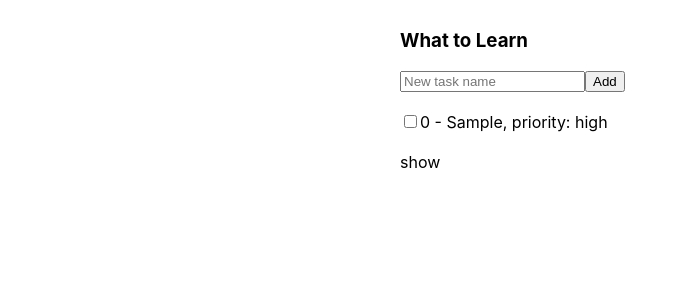
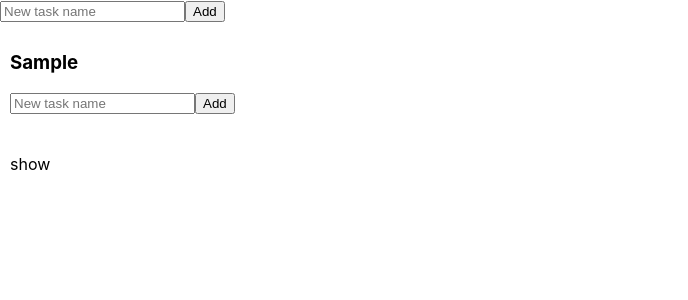
Before and after one commit to NikitaKlepec/my_todolist, a React (Create React App) app: page / in a window 1280 px wide. Both pictures are taken after typing "Sample" into the empty fields and a click on the button "Add". Shown: the top 300 px of the page, without its empty margins (0-688 px from the left). Built offline with nearby package versions, Linux system fonts and the light colour scheme.

Commit message:
adding tudulists with saving to the localStorage, universal components

```diff
--- /dev/null
+++ b/src/AddNewItemForm.tsx
@@ -0,0 +1,62 @@
+import React, {ChangeEvent} from 'react';
+import './App.css';
+
+type AddNewItemFormType = {
+    addItem: (titleTask: string) => void
+}
+
+
+class AddNewItemForm extends React.Component<AddNewItemFormType> {
+
+
+    state = {
+        error: false,
+        title: ''
+    }
+
+
+    onAddItemTitle = () => {
+
+        let titleTask = this.state.title;
+        this.state.title = '';
+        if (titleTask === '') {
+            this.setState({error: true})
+        } else {
+            this.setState({error: false})
+            this.props.addItem(titleTask)
+        }
+        // this.props.addTaskClick(titleTask)
+
+    }
+
+    onTitleChanged = (e: ChangeEvent<HTMLInputElement>) => {
+        this.setState({
+            error: false,
+            title: e.currentTarget.value
+        })
+    }
+    onKeyEnterChanged = (e: any) => {
+        if (e.key === "Enter") {
+            this.onAddItemTitle()
+        }
+    }
+
+
+    render = () => {
+        let classForError = this.state.error ? "error" : ""
+        return (
+            <div className="todoList-newTaskForm">
+                <input className={classForError}
+                       type="text"
+                       placeholder="New task name"
+                       onChange={this.onTitleChanged}
+                       onKeyPress={this.onKeyEnterChanged}
+                       value={this.state.title}
+                />
+                <button onClick={this.onAddItemTitle}>Add</button>
+            </div>
+        );
+    }
+}
+
+export default AddNewItemForm;
--- a/src/App.css
+++ b/src/App.css
@@ -1,9 +1,10 @@
 .App {
-
+ display: flex;
+    flex-direction: row;
 }
 
 .todoList {
-  width: 500px;
+  width: 300px;
   margin: 0 auto;
 }
 
--- a/src/App.tsx
+++ b/src/App.tsx
@@ -1,140 +1,95 @@
-import React from 'react';
+import React from "react";
 import './App.css';
-import TodoListHeader from "./TodoListHeader";
-import TodoListTasks from "./TodoListTasks";
-import TodoListFooter from "./TodoListFooter";
+import TodoList from "./TodoList";
+import AddNewItemForm from "./AddNewItemForm";
 
 
-export  type ObjectTasksType = {
-    id:number
-    title: string
-    isDone: boolean
-    priority: string
+
+
+
+type ObjTodoListsType={
+    id:number,
+    title:string
 }
 
-export type PropsTasksType = {
-    tasks: Array<ObjectTasksType>
-    changeStatus:(id:number,isDone:boolean)=>void
-    changeTitle:(id:number,title:string)=>void
-
+type StateTodoListType={
+    todolist:Array<ObjTodoListsType>
 }
 
-type StateType = {
-    tasks: Array<ObjectTasksType>
-    filterValue: string
-}
-
-type ObjType={
-    isDone?:boolean
-    title?:string
-}
-
-
 class App extends React.Component {
-
     componentDidMount() {
         this.restoreState()
     }
 
-    state: StateType = {
-        tasks: [
-            // {id:0,title: "CSS", isDone: true, priority: "low"},
-            // {id:1,title: "Html", isDone: false, priority: "high"},
-            // {id:2,title: "Js", isDone: true, priority: "medium"},
-            // {id:3,title: "React", isDone: false, priority: "low"}
-        ],
-        filterValue: "All"
+    state:StateTodoListType = {
+        todolist: [
+            // {id: 1, title: "Learn React"},
+            // {id: 2, title: "Learn Javascript"},
+            // {id: 3, title: "Learn CSS"}
+        ]
     }
-
-    nextTaskId=0
 
     saveState=()=>{
         let stateAsString=JSON.stringify(this.state)
-        localStorage.setItem("our-state",stateAsString)
+        localStorage.setItem("todolist-state",stateAsString)
     }
 
     restoreState=()=>{
         let state={
-            tasks:[],
-            filterValue: "All"
+            todolist:[],
+
         }
-        let stateAsString=localStorage.getItem("our-state")
-        if(stateAsString!=null){
+        let stateAsString=localStorage.getItem("todolist-state")
+        if(stateAsString !=null){
             state=JSON.parse(stateAsString)
         }
         this.setState(state,()=>{
-            this.state.tasks.forEach(task=>{
-                if(task.id>=this.nextTaskId){
-                    this.nextTaskId=task.id+1
+            this.state.todolist.forEach(task=>{
+                if(task.id>=this.nextTodoListId){
+                    this.nextTodoListId=task.id+1
                 }
             })
         })
     }
 
-    addTaskClick = (titleTask:string) => {
-        let newTask = {
-            id:this.nextTaskId,
-            title: titleTask,
-            isDone: false,
-            priority: "high"
+    // addItemClick = (titleTask:string) => {
+    //     let newTask = {
+    //         id:this.nextTaskId,
+    //         title: titleTask,
+    //         isDone: false,
+    //         priority: "high"
+    //     }
+    //     let newTasks = [...this.state.tasks, newTask]
+    //     this.setState({
+    //         tasks: newTasks
+    //     },()=>{this.saveState()})
+    //     this.nextTaskId++
+    //
+    // }
+     nextTodoListId=0
+
+    addTodoList=(title:string)=>{
+        let newTodoList={
+            id:this.nextTodoListId,
+            title:title
         }
-        let newTasks = [...this.state.tasks, newTask]
-        this.setState({
-            tasks: newTasks
-        },()=>{this.saveState()})
-        this.nextTaskId++
-
-    }
-    changeFilter=(newFilterValue:string)=>{
-        this.setState({
-            filterValue:newFilterValue
-        })
+        let newTodoLists=[...this.state.todolist,newTodoList]
+        this.setState({todolist:newTodoLists},()=>{this.saveState()})
+        this.nextTodoListId++
     }
 
-    changeTask=(id:number,obj:ObjType)=>{
-        let newTasks=this.state.tasks.map(tas=>{
-            if (tas.id!=id){
-                return tas
-            } else{
-                return {...tas,...obj}
-            }
-        })
-        this.setState({
-            tasks:newTasks
-        })
-    }
-
-    changeStatus=(id:number,isDone:boolean)=>{
-       this.changeTask(id,{isDone})
-    }
-
-    changeTitle=(id:number,title:string)=>{
-        this.changeTask(id,{title})
-    }
-
-    render = () => {
-
+    render() {
+        let todoLists = this.state.todolist.map(td => <TodoList id={td.id} title={td.title}/>)
         return (
-            <div className="App">
-                <div className="todoList">
-                    <TodoListHeader addTaskClick={this.addTaskClick}/>
-                    <TodoListTasks tasks={this.state.tasks.filter(task=>{
-                        if(this.state.filterValue==="All"){
-                            return true
-                        }
-                        if(this.state.filterValue==="Completed"){
-                            return task.isDone===true
-                        }
-                        if(this.state.filterValue==="Active"){
-                            return task.isDone===false
-                        }
-                    })}
-                                   changeStatus={this.changeStatus}
-                                   changeTitle={this.changeTitle}/>
-                    <TodoListFooter filterValue={this.state.filterValue} changeFilter={this.changeFilter}/>
+            <>
+                <div>
+                   <AddNewItemForm addItem={this.addTodoList}/>
                 </div>
-            </div>
-        );
+                <div className={"App"}>
+                    {todoLists}
+                </div>
+            </>
+        )
     }
 }
 
--- /dev/null
+++ b/src/TodoList.tsx
@@ -0,0 +1,146 @@
+import React from 'react';
+import TodoListTitle from "./TodoListTitle";
+import TodoListTasks from "./TodoListTasks";
+import TodoListFooter from "./TodoListFooter";
+import AddNewItemForm from "./AddNewItemForm";
+
+
+
+export  type ObjectTasksType = {
+    id:number
+    title: string
+    isDone: boolean
+    priority: string
+}
+
+export type PropsTasksType = {
+    tasks: Array<ObjectTasksType>
+    changeStatus:(id:number,isDone:boolean)=>void
+    changeTitle:(id:number,title:string)=>void
+
+}
+
+type StateTodoListType = {
+    tasks: Array<ObjectTasksType>
+    filterValue: string
+}
+
+type ObjType={
+    isDone?:boolean
+    title?:string
+}
+
+type TodoListType={
+    id:number
+    title:string
+}
+
+
+class TodoList extends React.Component<TodoListType> {
+
+    componentDidMount() {
+        this.restoreState()
+    }
+
+    state: StateTodoListType = {
+        tasks: [
+            // {id:0,title: "CSS", isDone: true, priority: "low"},
+            // {id:1,title: "Html", isDone: false, priority: "high"},
+            // {id:2,title: "Js", isDone: true, priority: "medium"},
+            // {id:3,title: "React", isDone: false, priority: "low"}
+        ],
+        filterValue: "All"
+    }
+
+    nextTaskId=0
+
+    saveState=()=>{
+        let stateAsString=JSON.stringify(this.state)
+        localStorage.setItem("our-state"+"-"+ this.props.id,stateAsString)
+    }
+
+    restoreState=()=>{
+        let state={
+            tasks:[],
+            filterValue: "All"
+        }
+        let stateAsString=localStorage.getItem("our-state"+"-"+ this.props.id)
+        if(stateAsString!=null){
+            state=JSON.parse(stateAsString)
+        }
+        this.setState(state,()=>{
+            this.state.tasks.forEach(task=>{
+                if(task.id>=this.nextTaskId){
+                    this.nextTaskId=task.id+1
+                }
+            })
+        })
+    }
+
+    addItemClick = (titleTask:string) => {
+        let newTask = {
+            id:this.nextTaskId,
+            title: titleTask,
+            isDone: false,
+            priority: "high"
+        }
+        let newTasks = [...this.state.tasks, newTask]
+        this.setState({
+            tasks: newTasks
+        },()=>{this.saveState()})
+        this.nextTaskId++
+
+    }
+    changeFilter=(newFilterValue:string)=>{
+        this.setState({
+            filterValue:newFilterValue
+        })
+    }
+
+    changeTask=(id:number,obj:ObjType)=>{
+        let newTasks=this.state.tasks.map(tas=>{
+            if (tas.id!=id){
+                return tas
+            } else{
+                return {...tas,...obj}
+            }
+        })
+        this.setState({
+            tasks:newTasks
+        })
+    }
+
+    changeStatus=(id:number,isDone:boolean)=>{
+       this.changeTask(id,{isDone})
+    }
+
+    changeTitle=(id:number,title:string)=>{
+        this.changeTask(id,{title})
+    }
+
+    render = () => {
+
+        return (
+            <div className="App">
+                <div className="todoList">
+                    <div className="todolist-header">
+                        <TodoListTitle title={this.props.title}/>
+                        <AddNewItemForm addItem={this.addItemClick}/>
+                    </div>
+
+                    <TodoListTasks tasks={this.state.tasks.filter(task=>{
+                       switch(this.state.filterValue){
+                           case "All":return true
+                           case "Completed": return !task.isDone
+                           case "Active":return task.isDone
+                       }})}
+                                   changeStatus={this.changeStatus}
+                                   changeTitle={this.changeTitle}/>
+                    <TodoListFooter filterValue={this.state.filterValue} changeFilter={this.changeFilter}/>
+                </div>
+            </div>
+        );
+    }
+}
+
+export default TodoList;
--- a/src/TodoListHeader.tsx
+++ /dev/null
@@ -1,65 +0,0 @@
-import React, {ChangeEvent} from 'react';
-import './App.css';
-
-type TodoListFooterType = {
-    addTaskClick: (titleTask: string) => void
-}
-
-
-class TodoListHeader extends React.Component<TodoListFooterType> {
-
-
-    state = {
-        error: false,
-        title: ''
-    }
-
-
-    onAddTaskTitle = () => {
-
-        let titleTask = this.state.title;
-        this.state.title = '';
-        if (titleTask === '') {
-            this.setState({error: true})
-        } else {
-            this.setState({error: false})
-            this.props.addTaskClick(titleTask)
-        }
-        // this.props.addTaskClick(titleTask)
-
-    }
-
-    onTitleChanged = (e: ChangeEvent<HTMLInputElement>) => {
-        this.setState({
-            error: false,
-            title: e.currentTarget.value
-        })
-    }
-    onKeyEnterChanged = (e: any) => {
-        if (e.key === "Enter") {
-            this.onAddTaskTitle()
-        }
-    }
-
-
-    render = () => {
-        let classForError = this.state.error ? "error" : ""
-        return (
-            <div className="todoList-header">
-                <h3 className="todoList-header__title">What to Learn</h3>
-                <div className="todoList-newTaskForm">
-                    <input className={classForError}
-                           type="text"
-                           placeholder="New task name"
-                           onChange={this.onTitleChanged}
-                           onKeyPress={this.onKeyEnterChanged}
-                           value={this.state.title}
-                    />
-                    <button onClick={this.onAddTaskTitle}>Add</button>
-                </div>
-            </div>
-        );
-    }
-}
-
-export default TodoListHeader;
--- a/src/TodoListTasks.tsx
+++ b/src/TodoListTasks.tsx
@@ -1,7 +1,7 @@
 import React from 'react';
 import './App.css';
 import TodoListTask from "./TodoListTask";
-import {PropsTasksType} from "./App";
+import {PropsTasksType} from "./TodoList";
 
 
 function TodoListTasks(props: PropsTasksType) {
--- /dev/null
+++ b/src/TodoListTitle.tsx
@@ -0,0 +1,19 @@
+import React from 'react';
+import './App.css';
+
+type TodoListTitleType = {
+    title: string
+}
+
+
+class TodoListTitle extends React.Component<TodoListTitleType> {
+    render = () => {
+        return (
+            <>
+                <h3 className="todoList-header__title">{this.props.title}</h3>
+            </>
+        );
+    }
+}
+
+export default TodoListTitle;
```
